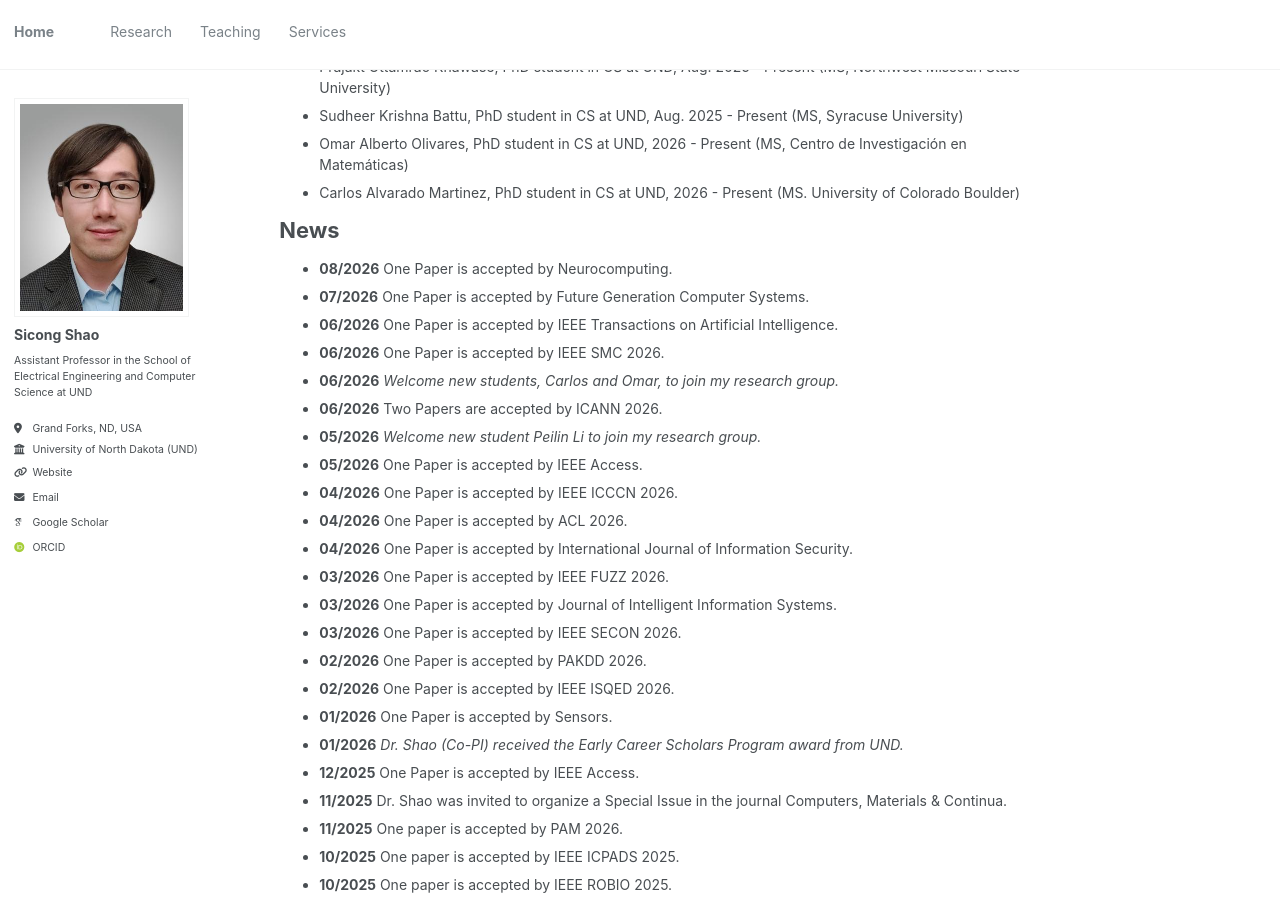
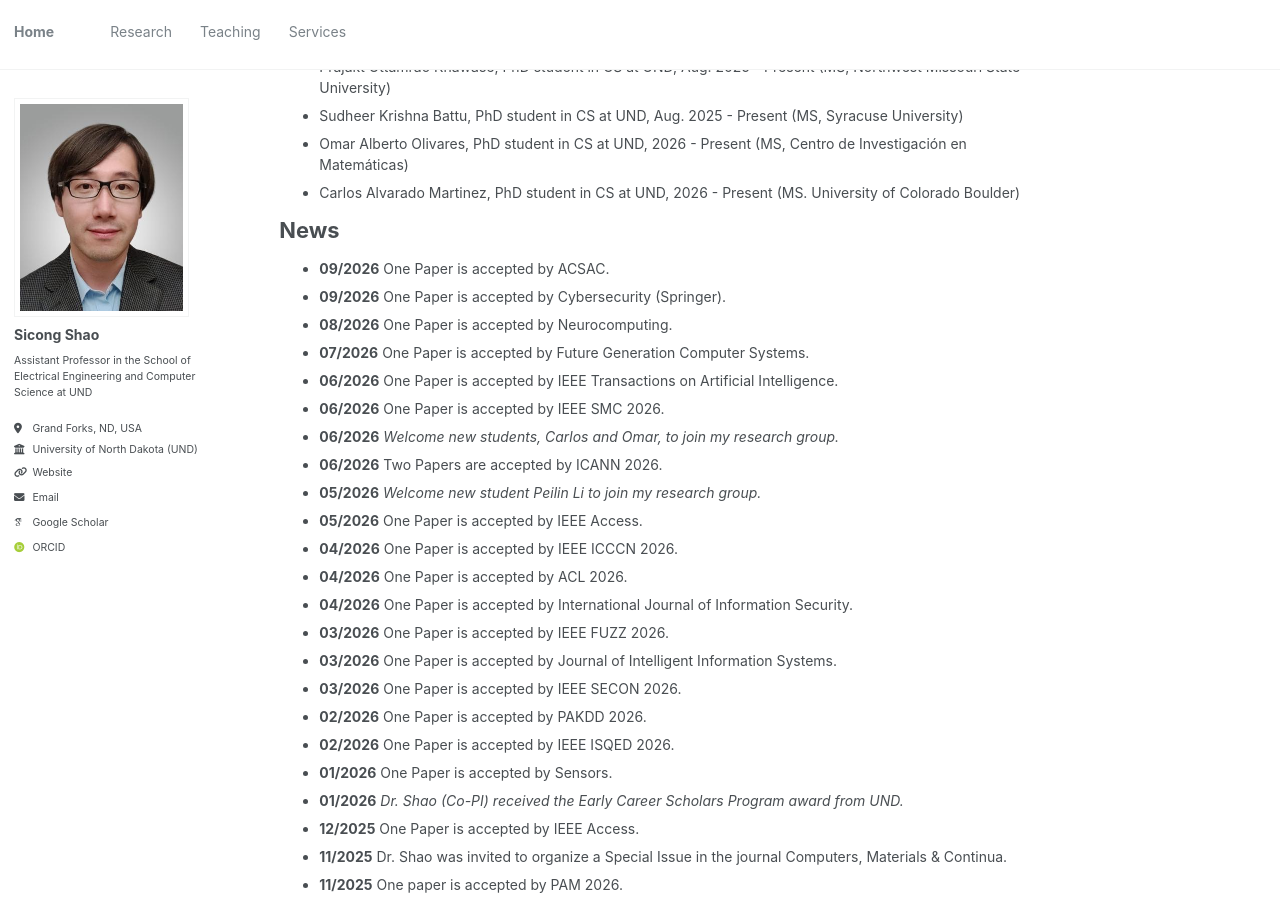
Before and after one commit to sicongshao/sicongshao.github.io, a Jekyll site: the page built from _pages/about.md, in a window 1280 px wide and 900 px high, scrolled down 627 px. Built offline with Jekyll 4.4.1, drawn with Linux system fonts in a browser that asks for light colours; some web fonts are replaced.

Commit message:
first commit

```diff
--- a/_pages/about.md
+++ b/_pages/about.md
@@ -35,6 +35,8 @@ Students
 
 News
 ======
+* **09/2026** One Paper is accepted by ACSAC.
+* **09/2026** One Paper is accepted by Cybersecurity (Springer).
 * **08/2026** One Paper is accepted by Neurocomputing.
 * **07/2026** One Paper is accepted by Future Generation Computer Systems.
 * **06/2026** One Paper is accepted by IEEE Transactions on Artificial Intelligence.
```
